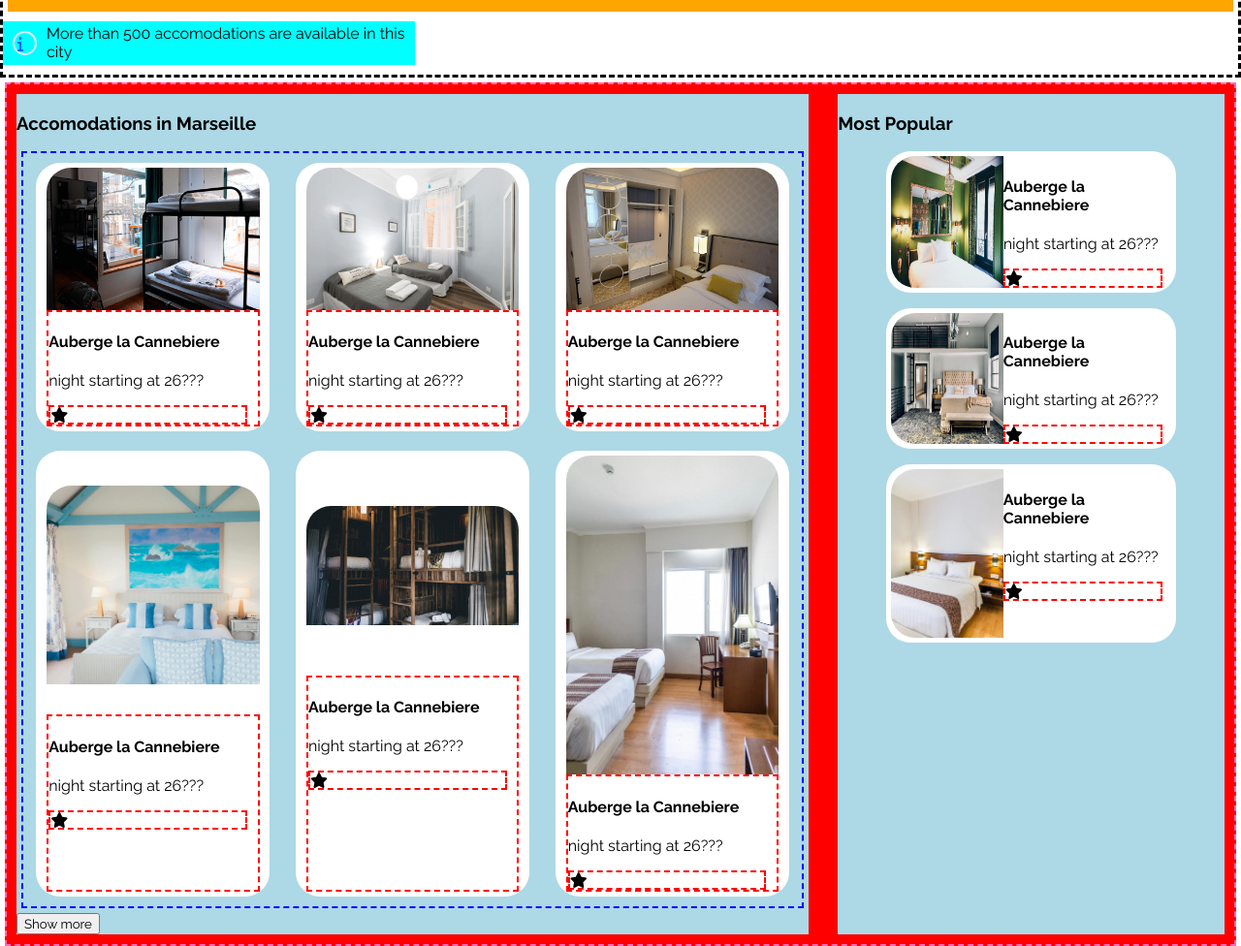
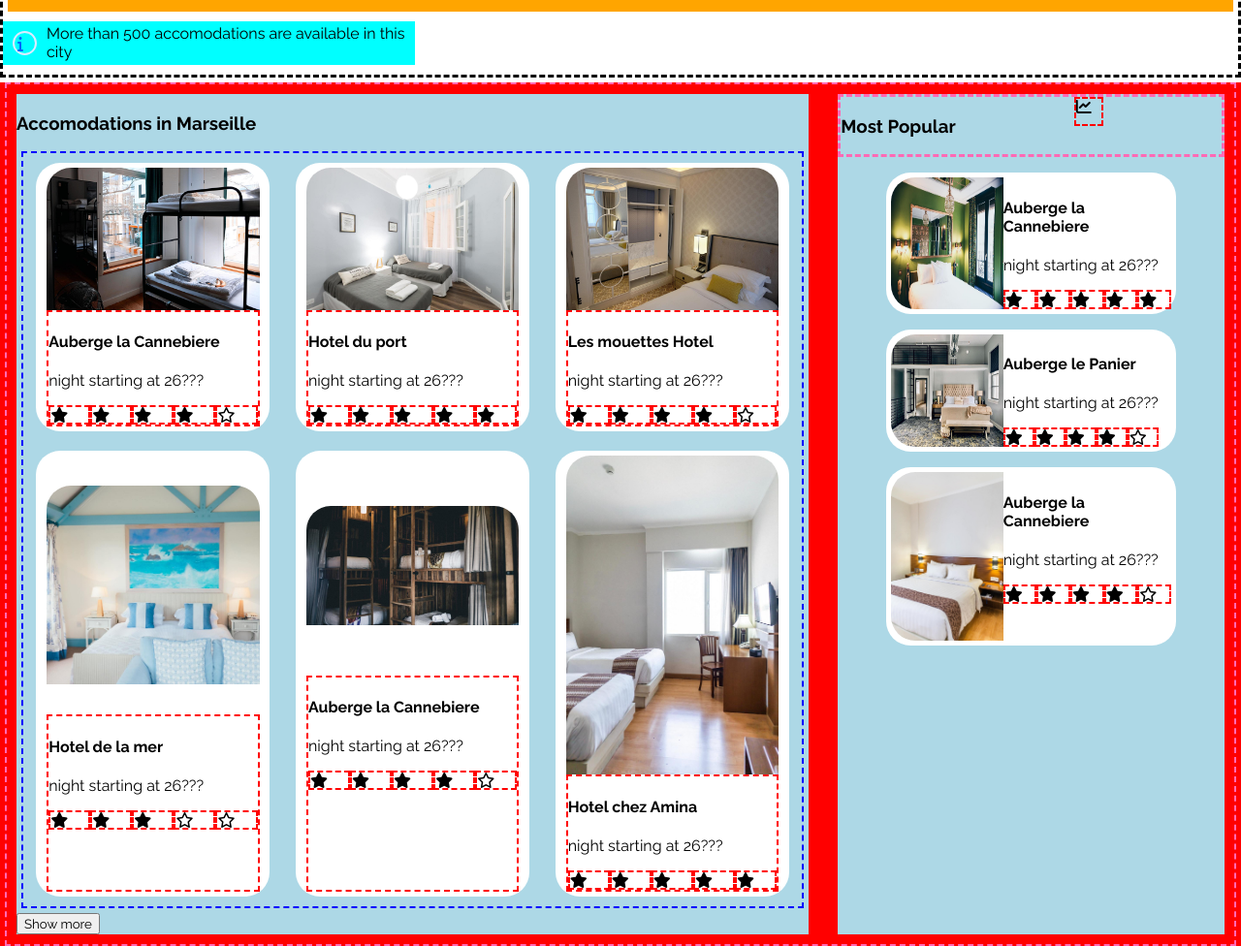
Before and after one commit to happyfruitninja/OCR_WebDev_P2_Practical_Booki, a plain HTML site: page index.html in a window 1280 px wide. Shown: the part 267-1243 px from the top of the page at 97% size. Drawn offline with Linux system fonts and the light colour scheme.

Commit message:
Jan 27, 2022 Update

```diff
--- a/index.html
+++ b/index.html
@@ -64,12 +64,13 @@
 
     <div class="info">
       <div class="info_icon"><i class="fas fa-info"></i></div>
+
       <div>More than 500 accomodations are available in this city</div>
     </div>
 
   </header>
 
-  <content>
+  <main>
     <div id="acc">
       <div class="acc_container">
 
@@ -81,31 +82,54 @@
               <figcaption>
                 <h4>Auberge la Cannebiere</h4>
                 <p>night starting at 26???</p>
+                <div class="stars">
                   <i class="fas fa-star"></i>
+                  <i class="fas fa-star"></i>
+                  <i class="fas fa-star"></i>
+                  <i class="fas fa-star"></i>
+                  <i class="far fa-star"></i>
+                </div>
+
               </figcaption>
             </figure>
             <figure>
               <img src="./images/hebergements/3_medium/fred-kleber-gTbaxaVLvsg-unsplash.jpg" alt="picture of a room starting at 25 euro per night"></i>
               <figcaption>
-                <h4>Auberge la Cannebiere</h4>
+                <h4>Hotel du port</h4>
                 <p>night starting at 26???</p>
+                <div class="stars">
                   <i class="fas fa-star"></i>
+                  <i class="fas fa-star"></i>
+                  <i class="fas fa-star"></i>
+                  <i class="fas fa-star"></i>
+                  <i class="fas fa-star"></i>
+                </div>
               </figcaption>
             </figure>
             <figure>
               <img src="./images/hebergements/3_medium/reisetopia-B8WIgxA_PFU-unsplash.jpg" alt="picture of a room starting at 25 euro per night">
               <figcaption>
-                <h4>Auberge la Cannebiere</h4>
+                <h4>Les mouettes Hotel</h4>
                 <p>night starting at 26???</p>
+                <div class="stars"><i class="fas fa-star"></i>
                   <i class="fas fa-star"></i>
+                  <i class="fas fa-star"></i>
+                  <i class="fas fa-star"></i>
+                  <i class="far fa-star"></i>
+                </div>
               </figcaption>
             </figure>
             <figure>
               <img src="./images/hebergements/3_medium/annie-spratt-Eg1qcIitAuA-unsplash.jpg" alt="picture of a room starting at 25 euro per night">
               <figcaption>
-                <h4>Auberge la Cannebiere</h4>
+                <h4>Hotel de la mer</h4>
                 <p>night starting at 26???</p>
+                <div class="stars"><i class="fas fa-star"></i>
                   <i class="fas fa-star"></i>
+                  <i class="fas fa-star"></i>
+                  <i class="far fa-star"></i>
+                  <i class="far fa-star"></i>
+                </div>
               </figcaption>
             </figure>
             <figure>
@@ -113,15 +137,26 @@
               <figcaption>
                 <h4>Auberge la Cannebiere</h4>
                 <p>night starting at 26???</p>
+                <div class="stars"> <i class="fas fa-star"></i>
                   <i class="fas fa-star"></i>
+                  <i class="fas fa-star"></i>
+                  <i class="fas fa-star"></i>
+                  <i class="far fa-star"></i>
+                </div>
               </figcaption>
             </figure>
             <figure>
               <img src="./images/hebergements/3_medium/febrian-zakaria-M6S1WvfW68A-unsplash.jpg" alt="picture of a room starting at 25 euro per night">
               <figcaption>
-                <h4>Auberge la Cannebiere</h4>
+                <h4>Hotel chez Amina</h4>
                 <p>night starting at 26???</p>
+                <div class="stars">
                   <i class="fas fa-star"></i>
+                  <i class="fas fa-star"></i>
+                  <i class="fas fa-star"></i>
+                  <i class="fas fa-star"></i>
+                  <i class="fas fa-star"></i>
+                </div>
               </figcaption>
             </figure>
           </div>
@@ -131,22 +166,38 @@
         </div>
         <div class="pop_container">
           <div class="pop_group">
+            <div class="pop_group_heading">
               <h3>Most Popular</h3>
+              <i class="fas fa-chart-line"></i>
+            </div>
+
             <div class="pop_group_cards">
               <figure>
                 <img src="./images/hebergements/3_medium/emile-guillemot-Bj_rcSC5XfE-unsplash.jpg" alt="picture of a room starting at 25 euro per night">
                 <figcaption>
                   <h4>Auberge la Cannebiere</h4>
                   <p>night starting at 26???</p>
+                  <div class="stars">
                     <i class="fas fa-star"></i>
+                    <i class="fas fa-star"></i>
+                    <i class="fas fa-star"></i>
+                    <i class="fas fa-star"></i>
+                    <i class="fas fa-star"></i>
+                  </div>
                 </figcaption>
               </figure>
               <figure>
                 <img src="./images/hebergements/3_medium/aw-creative-VGs8z60yT2c-unsplash.jpg" alt="picture of a room starting at 25 euro per night">
                 <figcaption>
-                  <h4>Auberge la Cannebiere</h4>
+                  <h4>Auberge le Panier</h4>
                   <p>night starting at 26???</p>
+                  <div class="stars">
                     <i class="fas fa-star"></i>
+                    <i class="fas fa-star"></i>
+                    <i class="fas fa-star"></i>
+                    <i class="fas fa-star"></i>
+                    <i class="far fa-star"></i>
+                  </div>
                                 </figcaption>
               </figure>
               <figure>
@@ -154,7 +205,13 @@
                 <figcaption>
                   <h4>Auberge la Cannebiere</h4>
                   <p>night starting at 26???</p>
+                  <div class="stars">
                     <i class="fas fa-star"></i>
+                    <i class="fas fa-star"></i>
+                    <i class="fas fa-star"></i>
+                    <i class="fas fa-star"></i>
+                    <i class="far fa-star"></i>
+                  </div>
                               </figcaption>
               </figure>
             </div>
@@ -192,29 +249,33 @@
         </div>
         <div class="act_group_cards full">
           <figure>
-              <img  src="./images/activites/2_large/kilyan-sockalingum-NR8-cBCN3aI-unsplash.jpg" alt="image of ocean from national park">
+            <img src="./images/activites/2_large/kilyan-sockalingum-NR8-cBCN3aI-unsplash.jpg" alt="image of ocean from national park">
             <figcaption>
               <h4>Calanques National Park</h4>
             </figcaption>
           </figure>
         </div>
         <div class="act_group_cards stacked">
-          <div id="act_5">  <figure>
-              <img  src="./images/activites/2_large/kilyan-sockalingum-NR8-cBCN3aI-unsplash.jpg" alt="image of ocean from national park">
+          <div id="act_5">
+            <figure>
+              <img src="./images/activites/2_large/florian-wehde-xW9e8gdotxI-unsplash.jpg" alt="image of Notre Dame de la Garde">
               <figcaption>
                 <h4>Calanques National Park</h4>
               </figcaption>
-            </figure></div>
-          <div id="act_6">  <figure>
-              <img  src="./images/activites/2_large/kilyan-sockalingum-NR8-cBCN3aI-unsplash.jpg" alt="image of ocean from national park">
+            </figure>
+          </div>
+          <div id="act_6">
+            <figure>
+              <img src="./images/activites/2_large/lena-paulin-wH2-EJoDcV0-unsplash.jpg" alt="image of long champ park">
               <figcaption>
                 <h4>Calanques National Park</h4>
               </figcaption>
-            </figure></div>
+            </figure>
           </div>
         </div>
       </div>
-  </content>
+    </div>
+  </main>
 
   <footer>
     <div class="about">
--- a/style.css
+++ b/style.css
@@ -1,6 +1,7 @@
 * {
   box-sizing: border-box;
   font-family: Raleway, sans-serif;
+
 }
 
 body {
@@ -15,6 +16,7 @@ a {
 a:hover {
   color: #0065FC;
 }
+
 
 nav {
   display: flex;
@@ -179,8 +181,12 @@ input[type="submit"] {
   margin: 10px;
 }
 
-content {
+main {
   background-color: red;
+}
+
+.stars{
+display:flex;
 }
 
 #acc {
@@ -257,6 +263,15 @@ input[type="button"] {
 
 .pop_group {}
 
+.pop_group_heading{
+  display: flex;
+  border: 3px dashed hotpink;
+}
+.pop_group_heading>i{
+max-width: 30px;
+max-height: 30px;
+}
+
 .pop_group_cards {
   margin: 10px;
   border-radius: 15px;
@@ -318,12 +333,15 @@ input[type="button"] {
 
 #act_2 {
   border: 4px dashed yellow;
-  height: 70%;
-  width: 90%;
+  object-fit: contain;
+
 }
 
 #act_2>img {
-  width: 90%;
+
+  max-height: 65%;
+  width: 100%;
+  max-width: 100%;
 }
 
 #act_3 {
@@ -332,7 +350,8 @@ input[type="button"] {
 }
 
 #act_3>img {
-  width: 90%;
+    height: 70%;
+  object-fit: contain;
 }
 
 #act_5, #act_6 {
```
Lines whose indentation alone changed are shown as unchanged.
